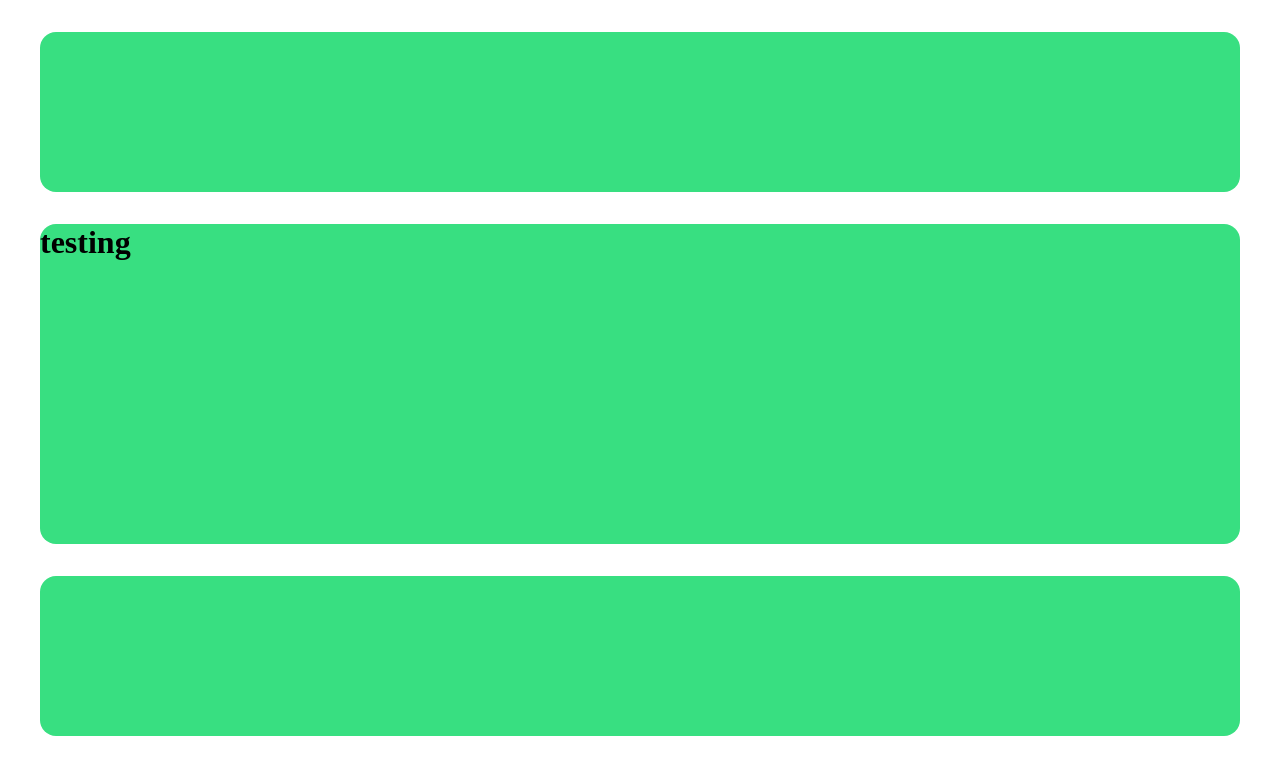
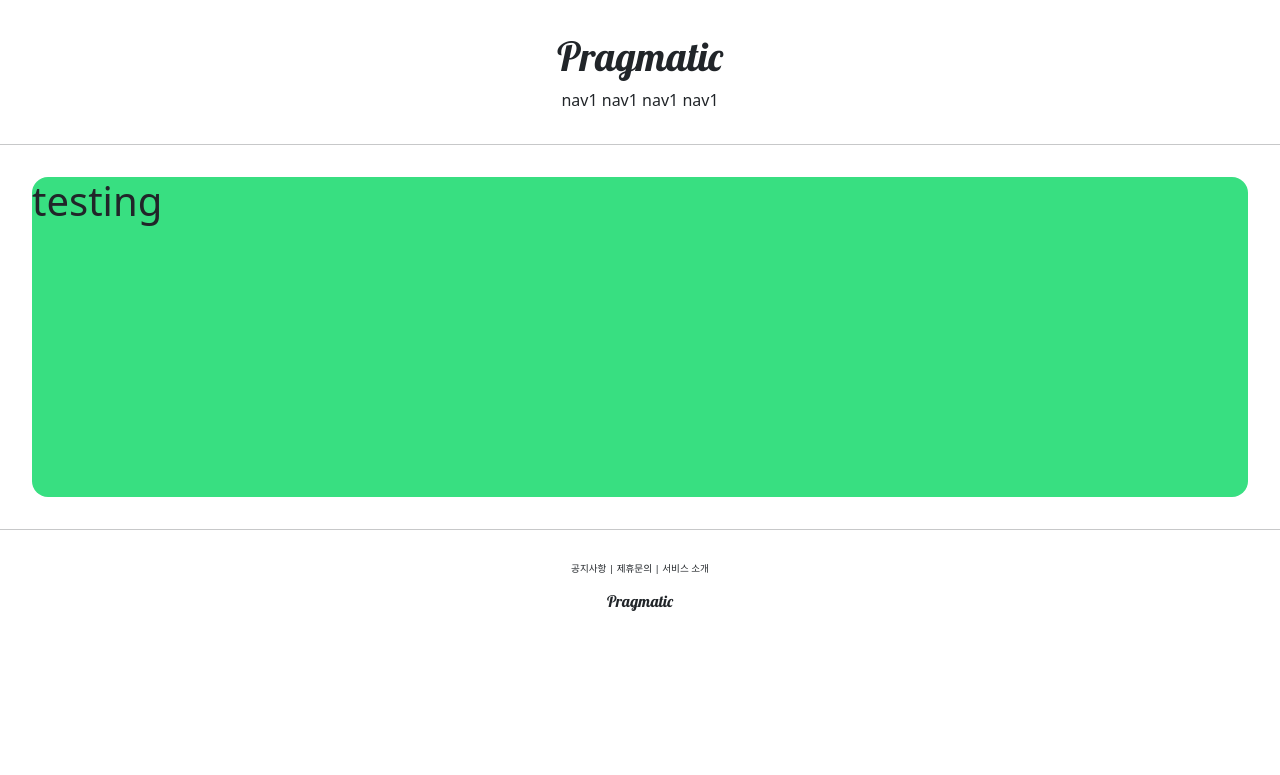
Before and after one commit to seunghyeon-shin/pragmatic, a Django app: page /account/hello_world/ in a window 1280 px wide. Shown: the top 775 px of the page. Run offline with Django 3.2, Linux system fonts and the light colour scheme.

Commit message:
django course 10 commit

```diff
--- a/templates/base.html
+++ b/templates/base.html
@@ -7,8 +7,12 @@
 
     {% include 'header.html' %}
 
+    <hr>
+
     {% block content %}
     {% endblock %}
+
+    <hr>
 
     {% include 'footer.html' %}
 
--- a/templates/footer.html
+++ b/templates/footer.html
@@ -1,3 +1,12 @@
-    <div style="height:10rem; background-color: #38df81; border-radius:1rem; margin: 2rem;">
-
+    <div style="text-align: center; margin-top:2rem;">
+        <div style="font-size: .6rem">
+            <span>공지사항</span>  |
+            <span>제휴문의</span>  |
+            <span>서비스 소개</span>
+        </div>
+        <div style="margin-top: 1rem;">
+            <h6 style="margin-top: 1rem; font-family: 'Lobster', cursive;">
+                Pragmatic
+            </h6>
+        </div>
     </div>
--- a/templates/head.html
+++ b/templates/head.html
@@ -1,4 +1,12 @@
 <head>
     <meta charset="UTF-8">
     <title>Practice</title>
+
+    <!--   BOOTSTRAP LINK   -->
+    <link href="https://cdn.jsdelivr.net/npm/bootstrap@5.0.2/dist/css/bootstrap.min.css" rel="stylesheet"
+          integrity="sha384-EVSTQN3/azprG1Anm3QDgpJLIm9Nao0Yz1ztcQTwFspd3yD65VohhpuuCOmLASjC" crossorigin="anonymous">
+    <!--  GOOGLE FONTS LINK  -->
+    <link rel="preconnect" href="https://fonts.googleapis.com">
+    <link rel="preconnect" href="https://fonts.gstatic.com" crossorigin>
+    <link href="https://fonts.googleapis.com/css2?family=Lobster&display=swap" rel="stylesheet">
 </head>
--- a/templates/header.html
+++ b/templates/header.html
@@ -1,3 +1,13 @@
-    <div style="height:10rem; background-color: #38df81; border-radius:1rem; margin: 2rem;">
-
+    <div style="text-align: center; margin: 2rem 0;">
+        <div>
+            <h1 style="font-family: 'Lobster', cursive;">
+                Pragmatic
+            </h1>
+        </div>
+        <div>
+            <span>nav1</span>
+            <span>nav1</span>
+            <span>nav1</span>
+            <span>nav1</span>
+        </div>
     </div>
```
